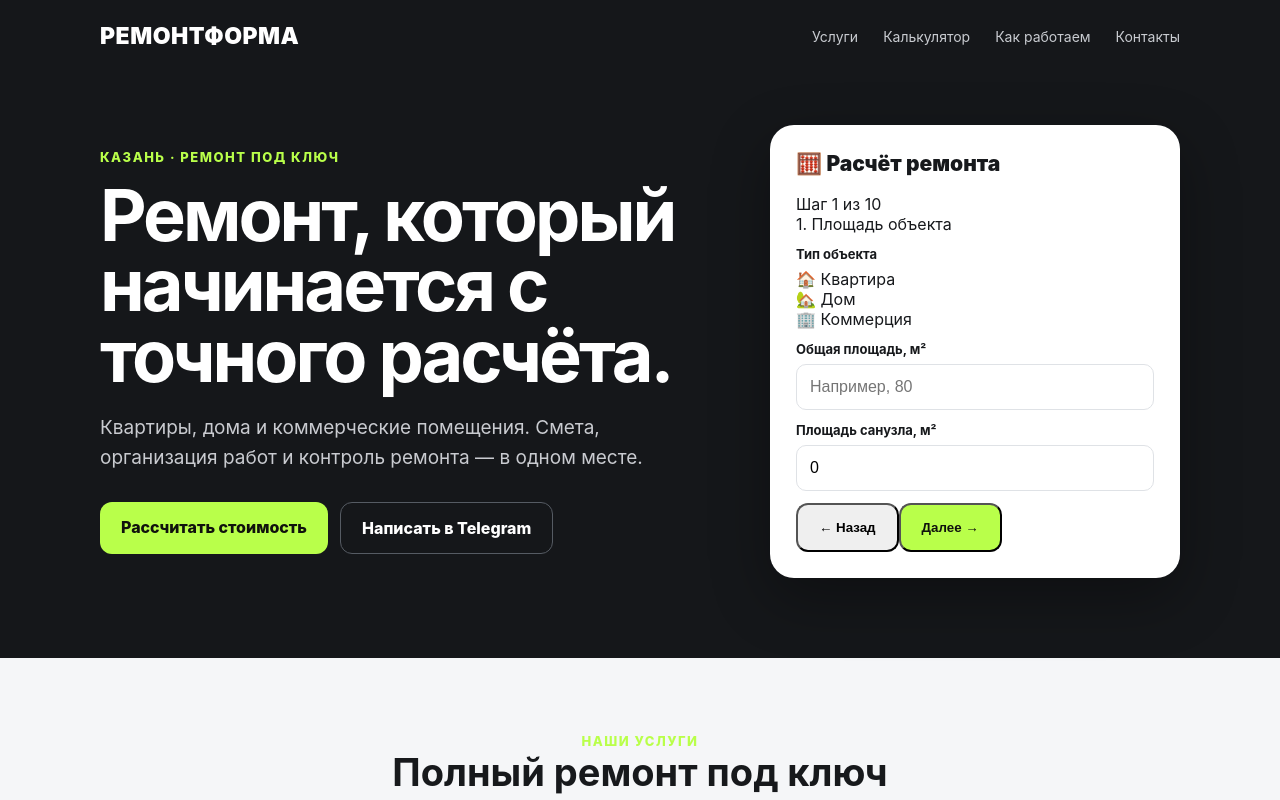
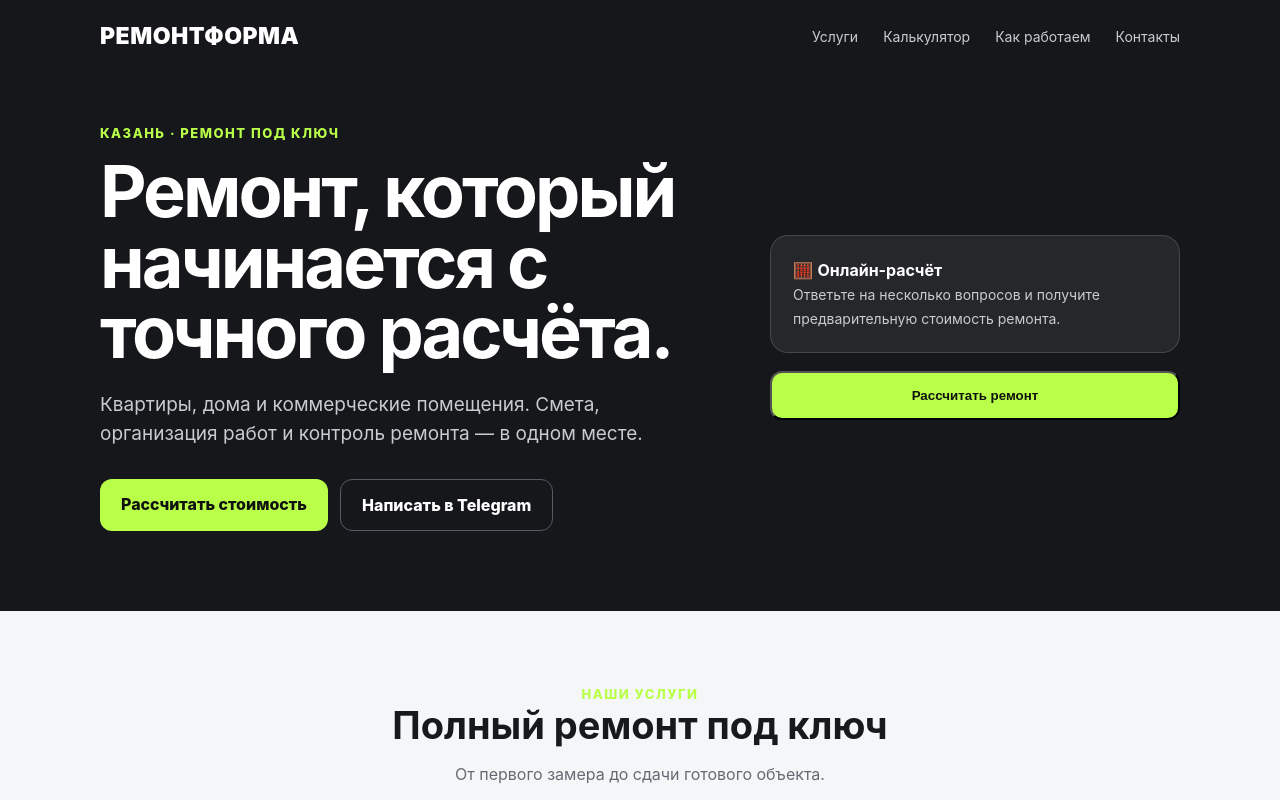
Before and after one commit to rustem4ak-ops/RemontPRO, a website: page site/index.html in a window 1280 px wide. Shown: the top 800 px of the page. Drawn offline with Linux system fonts and the light colour scheme.

Commit message:
РЕМОНТФОРМА: калькулятор открывается в модальном окне

```diff
--- a/site/index.html
+++ b/site/index.html
@@ -6,19 +6,18 @@
 *{box-sizing:border-box}body{margin:0;font-family:Inter,Arial,sans-serif;background:#f5f6f8;color:#17191c}a{text-decoration:none;color:inherit}
 .wrap{max-width:1120px;margin:auto;padding:0 20px}.hero{background:#15171a;color:white;padding:22px 0 80px}
 nav{display:flex;justify-content:space-between;align-items:center}.logo{font-weight:900;font-size:23px;letter-spacing:.5px}.navlinks{display:flex;gap:25px;color:#c8cbd0;font-size:14px}
+.heroInfo{display:flex;flex-direction:column;gap:18px}.calcTeaser{background:#ffffff12;border:1px solid #ffffff25;border-radius:18px;padding:22px;line-height:1.5;color:#fff}.calcTeaser span{color:#c9cbd0;font-size:14px}.modal{position:fixed;inset:0;z-index:1000;display:none;align-items:center;justify-content:center;padding:18px}.modal.open{display:flex}.modalBg{position:absolute;inset:0;background:#000b;backdrop-filter:blur(5px)}.modalBox{position:relative;width:min(520px,100%);max-height:92vh;overflow:auto;background:#fff;color:#17191c;border-radius:24px;padding:26px;box-shadow:0 25px 80px #0008}.modalClose{position:absolute;right:14px;top:10px;width:38px;height:38px;border:0;border-radius:50%;background:#eef0f2;font-size:28px;cursor:pointer;z-index:2}.modalBox .calcHead{padding-right:45px}.modalBox .choice{user-select:none}.modalBox .choice:hover{transform:translateY(-1px)}
 .heroGrid{display:grid;grid-template-columns:1.2fr .8fr;gap:55px;align-items:center;padding-top:75px}.eyebrow{color:#b9ff4a;font-weight:800;text-transform:uppercase;font-size:13px;letter-spacing:1.5px}
 h1{font-size:clamp(42px,6vw,72px);line-height:.98;margin:15px 0 22px;letter-spacing:-3px}h2{font-size:38px;margin:0 0 15px}.lead{font-size:19px;line-height:1.55;color:#c9cbd0;max-width:650px}
 .buttons{display:flex;gap:12px;flex-wrap:wrap;margin-top:30px}.btn{display:inline-block;padding:15px 21px;border-radius:12px;font-weight:800}.primary{background:#b9ff4a;color:#10120d}.secondary{border:1px solid #555b63;color:white}
 .card{background:white;color:#17191c;border-radius:24px;padding:26px;box-shadow:0 20px 60px #0005}.calcTitle{font-size:21px;font-weight:900;margin-bottom:18px}.field{margin:12px 0}.field label{display:block;font-size:13px;font-weight:700;margin-bottom:7px}.field input,.field select{width:100%;padding:13px;border:1px solid #dfe2e6;border-radius:10px;font-size:16px}.result{margin-top:18px;padding:15px;border-radius:12px;background:#f0f2f4;font-weight:800}.section{padding:75px 0}.center{text-align:center}.muted{color:#656a72}.grid3{display:grid;grid-template-columns:repeat(3,1fr);gap:18px;margin-top:35px}.service{background:white;padding:25px;border-radius:18px;border:1px solid #e5e7ea}.num{font-size:13px;font-weight:900;color:#6d7279}.service h3{margin:9px 0;font-size:21px}.steps{display:grid;grid-template-columns:repeat(4,1fr);gap:15px;margin-top:35px}.step{padding:24px;background:white;border-radius:18px}.cta{background:#b9ff4a;padding:60px 0}.footer{background:#15171a;color:#aaa;padding:35px 0}.footer strong{color:white}
-@media(max-width:800px){.navlinks{display:none}.heroGrid,.grid3,.steps{grid-template-columns:1fr}.hero{padding-bottom:45px}.heroGrid{padding-top:50px}h1{letter-spacing:-2px}.section{padding:55px 0}}
+@media(max-width:800px){.navlinks{display:none}.heroGrid,.grid3,.steps{grid-template-columns:1fr}.hero{padding-bottom:45px}.modalBox{padding:22px}.heroGrid{padding-top:50px}h1{letter-spacing:-2px}.section{padding:55px 0}}
 </style></head>
 <body>
 <header class="hero"><div class="wrap"><nav><div class="logo">РЕМОНТФОРМА</div><div class="navlinks"><a href="#services">Услуги</a><a href="#calc">Калькулятор</a><a href="#steps">Как работаем</a><a href="#contacts">Контакты</a></div></nav>
-<div class="heroGrid"><div><div class="eyebrow">Казань · ремонт под ключ</div><h1>Ремонт, который начинается с точного расчёта.</h1><p class="lead">Квартиры, дома и коммерческие помещения. Смета, организация работ и контроль ремонта — в одном месте.</p><div class="buttons"><a class="btn primary" href="#calc">Рассчитать стоимость</a><a class="btn secondary" href="https://t.me/RemontFormaBot">Написать в Telegram</a></div></div>
-<div id="calc" class="card">
-<div class="calcHead"><div class="calcTitle">🧮 Расчёт ремонта</div><div id="progressText" class="progressText">Шаг 1 из 10</div></div>
-<div class="progress"><div id="bar" class="bar"></div></div><div id="wizard"></div>
-<div class="calcActions"><button id="backBtn" class="btn back hidden" onclick="prevStep()">← Назад</button><button id="nextBtn" class="btn primary" onclick="nextStep()">Далее →</button></div></div></div></div></header>
+<div class="heroGrid"><div><div class="eyebrow">Казань · ремонт под ключ</div><h1>Ремонт, который начинается с точного расчёта.</h1><p class="lead">Квартиры, дома и коммерческие помещения. Смета, организация работ и контроль ремонта — в одном месте.</p><div class="buttons"><a class="btn primary" href="#" onclick="openCalc(event)">Рассчитать стоимость</a><a class="btn secondary" href="https://t.me/RemontFormaBot">Написать в Telegram</a></div></div>
+<div class="heroInfo"><div class="calcTeaser">🧮 <b>Онлайн-расчёт</b><br><span>Ответьте на несколько вопросов и получите предварительную стоимость ремонта.</span></div><button class="btn primary" onclick="openCalc()">Рассчитать ремонт</button></div></div></div></header>
+<div id="calcModal" class="modal" aria-hidden="true"><div class="modalBg" onclick="closeCalc()"></div><div class="modalBox"><button class="modalClose" onclick="closeCalc()">×</button><div class="calcHead"><div class="calcTitle">🧮 Расчёт ремонта</div><div id="progressText" class="progressText">Шаг 1 из 10</div></div><div class="progress"><div id="bar" class="bar"></div></div><div id="wizard"></div><div class="calcActions"><button id="backBtn" class="btn back hidden" onclick="prevStep()">← Назад</button><button id="nextBtn" class="btn primary" onclick="nextStep()">Далее →</button></div></div></div>
 <section class="section" id="services"><div class="wrap"><div class="center"><div class="eyebrow">Наши услуги</div><h2>Полный ремонт под ключ</h2><p class="muted">От первого замера до сдачи готового объекта.</p></div><div class="grid3"><div class="service"><div class="num">01</div><h3>Квартиры</h3><p class="muted">Черновая и чистовая отделка, электрика, сантехника и все этапы ремонта.</p></div><div class="service"><div class="num">02</div><h3>Дома</h3><p class="muted">Комплексная организация ремонта частных домов с контролем этапов.</p></div><div class="service"><div class="num">03</div><h3>Коммерция</h3><p class="muted">Ремонт помещений под офисы, магазины и другие коммерческие задачи.</p></div></div></div></section>
 <section class="section" id="steps" style="background:#eceef0"><div class="wrap"><div class="eyebrow">Процесс</div><h2>Как мы работаем</h2><div class="steps"><div class="step"><b>01. Заявка</b><p class="muted">Вы оставляете параметры объекта.</p></div><div class="step"><b>02. Замер</b><p class="muted">Уточняем задачи и объём работ.</p></div><div class="step"><b>03. Смета</b><p class="muted">Формируем понятный расчёт.</p></div><div class="step"><b>04. Ремонт</b><p class="muted">Организуем и контролируем работы.</p></div></div></div></section>
 <section class="cta" id="contacts"><div class="wrap"><h2>Хотите узнать стоимость ремонта?</h2><p>Начните с предварительного расчёта или напишите нам.</p><div class="buttons"><a class="btn" style="background:#15171a;color:white" href="#calc">Рассчитать стоимость</a><a class="btn" style="background:white" href="https://t.me/RemontFormaBot">Telegram</a></div></div></section>
@@ -27,8 +26,9 @@ h1{font-size:clamp(42px,6vw,72px);line-height:.98;margin:15px 0 22px;letter-spac
 const S={step:0,floor:0,bath:0,type:'Квартира',electrical:'none',plumbing:'none',bathroom:'none',tile:'none',tileArea:0,floorFinish:'none',plinth:'none',walls:{},cleanElectrical:false,cleanPlumbing:false,cleaning:false,trash:false};
 const labels={wallpaper:'Обои',paint:'Покраска',decorative:'Декоративная штукатурка'};
 const money=x=>Math.round(x||0).toLocaleString('ru-RU')+' ₽';
-const opt=(text,val,key,extra='')=>'<div class="choice'+(S[key]===val?' active':'')+'" onclick="pick(\''+key+'\',\''+val+'\')"><span>'+text+'</span><small>'+extra+'</small></div>';
+const opt=(text,val,key,extra='')=>'<button type="button" class="choice'+(S[key]===val?' active':'')+'" onclick="pick(\''+key+'\',\''+val+'\')"><span>'+text+'</span><small>'+extra+'</small></button>';
 const tog=(text,key,extra)=>'<div class="choice'+(S[key]?' active':'')+'" onclick="S[\''+key+'\']=!S[\''+key+'\'];render()"><span>'+text+'</span><small>'+(S[key]?'✓ Выбрано':extra)+'</small></div>';
+function openCalc(e){if(e)e.preventDefault();document.getElementById('calcModal').classList.add('open');document.getElementById('calcModal').setAttribute('aria-hidden','false');document.body.style.overflow='hidden';render()}function closeCalc(){document.getElementById('calcModal').classList.remove('open');document.getElementById('calcModal').setAttribute('aria-hidden','true');document.body.style.overflow=''}
 function render(){
  const z=document.getElementById('wizard'), b=document.getElementById('backBtn'), n=document.getElementById('nextBtn');
  document.getElementById('progressText').textContent=S.step===9?'Итог':'Шаг '+(S.step+1)+' из 10';
```
